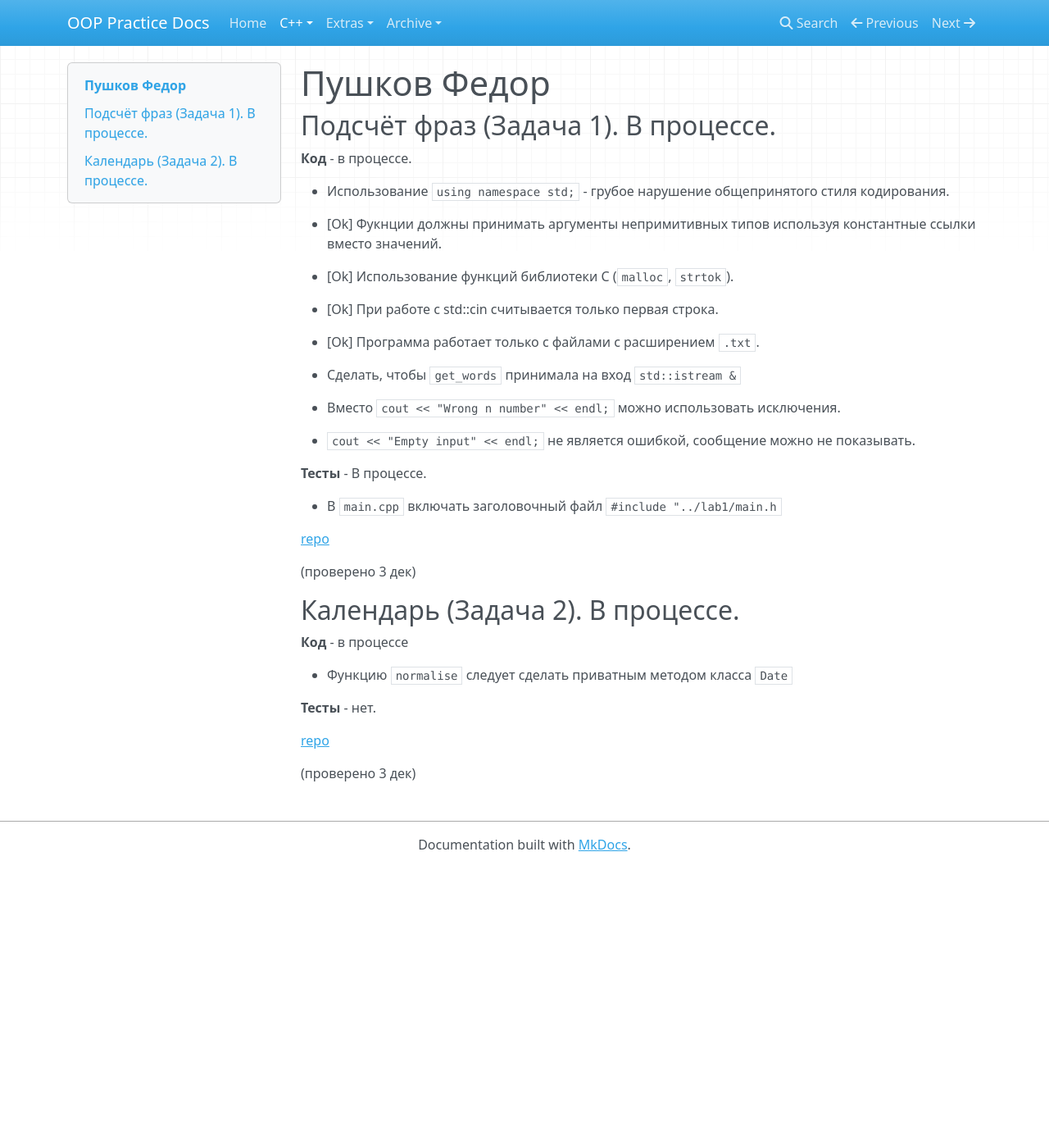
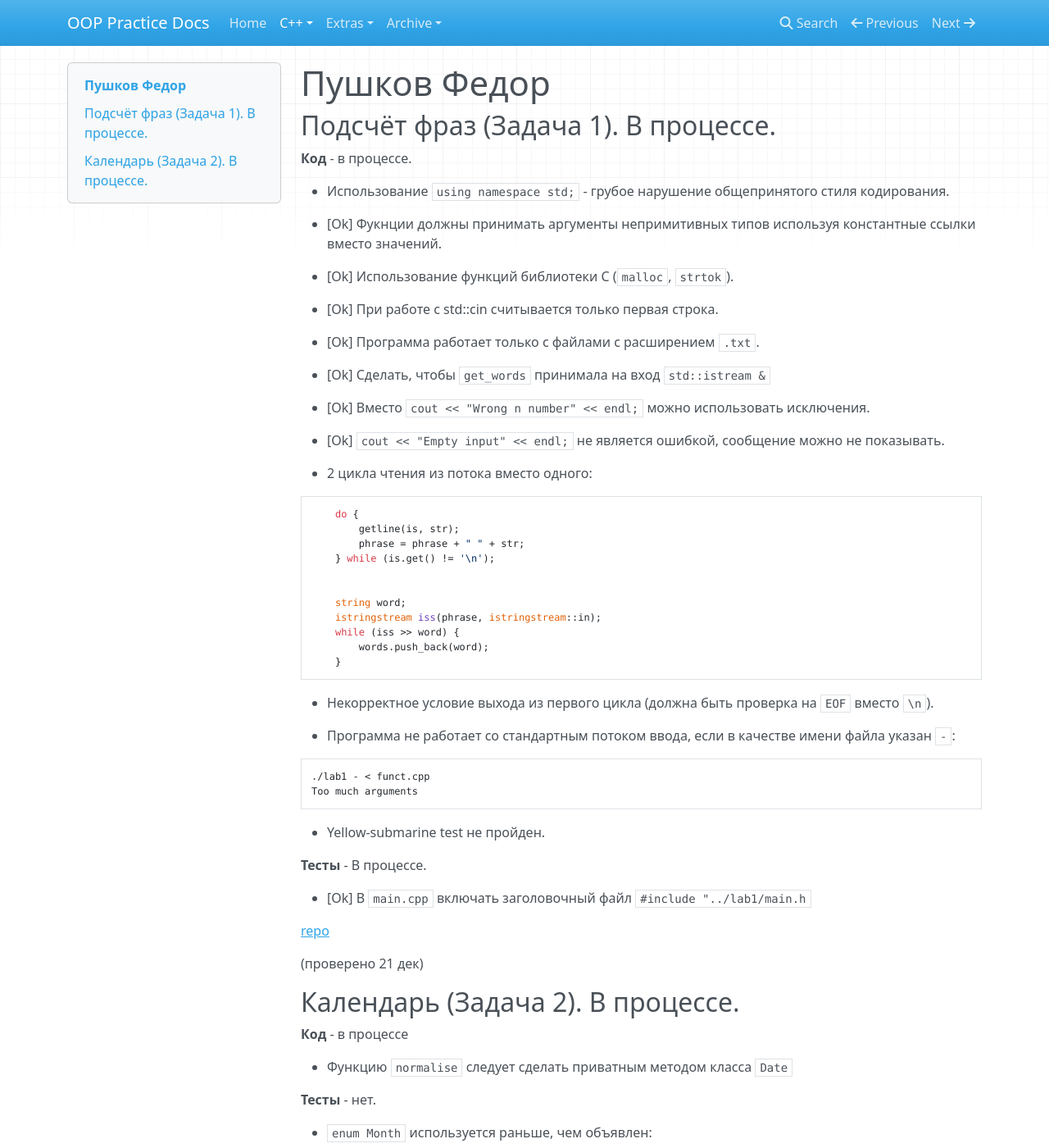
Before and after one commit to avoronkov/oop, an MkDocs documentation site: the page built from docs/2017.cpp/results/pushkov.md, in a window 1280 px wide and 1400 px high. Shown: the whole window at 82% size. Built offline with MkDocs 1.6.1, drawn with Linux system fonts in a browser that asks for light colours; nearby versions of some CDN libraries; old or Windows-style settings are respelled for this version of MkDocs; some of the changed text lies outside the part shown.

Commit message:
results update

````diff
--- a/docs/2017.cpp/results/pushkov.md
+++ b/docs/2017.cpp/results/pushkov.md
@@ -14,19 +14,45 @@
 
 - [Ok] Программа работает только с файлами с расширением `.txt`.
 
-- Сделать, чтобы `get_words` принимала на вход `std::istream &`
+- [Ok] Сделать, чтобы `get_words` принимала на вход `std::istream &`
 
-- Вместо `cout << "Wrong n number" << endl;` можно использовать исключения.
+- [Ok] Вместо `cout << "Wrong n number" << endl;` можно использовать исключения.
 
-- `cout << "Empty input" << endl;` не является ошибкой, сообщение можно не показывать.
+- [Ok] `cout << "Empty input" << endl;` не является ошибкой, сообщение можно не показывать.
+
+- 2 цикла чтения из потока вместо одного:
+```C++
+    do {
+        getline(is, str);
+        phrase = phrase + " " + str;
+    } while (is.get() != '\n');
+
+
+    string word;
+    istringstream iss(phrase, istringstream::in);
+    while (iss >> word) {
+        words.push_back(word);
+    }
+```
+
+- Некорректное условие выхода из первого цикла
+(должна быть проверка на `EOF` вместо `\n`).
+
+- Программа не работает со стандартным потоком ввода, если в качестве имени файла указан `-`:
+```C++
+./lab1 - < funct.cpp
+Too much arguments
+```
+
+- Yellow-submarine test не пройден.
 
 **Тесты** - В процессе.
 
-- В `main.cpp` включать заголовочный файл `#include "../lab1/main.h`
+- [Ok] В `main.cpp` включать заголовочный файл `#include "../lab1/main.h`
 
 [repo](https://bitbucket.org/pushkov_oop/lab1)
 
-(проверено 3 дек)
+(проверено 21 дек)
 
 ## Календарь (Задача 2). В процессе.
 
@@ -36,6 +62,13 @@
 
 **Тесты** - нет.
 
+- `enum Month` используется раньше, чем объявлен:
+```C++
+main.h:26:57: error: use of enum ‘Month’ without previous declaration
+  Date(int c_sec, int c_min, int c_hour, int c_day, enum Month c_month, int c_year);
+                                                         ^
+```
+
 [repo](https://bitbucket.org/pushkov_oop/lab2)
 
-(проверено 3 дек)
+(проверено 21 дек)
````
Also changed, not shown: docs/index.md (+1 -1 lines).
